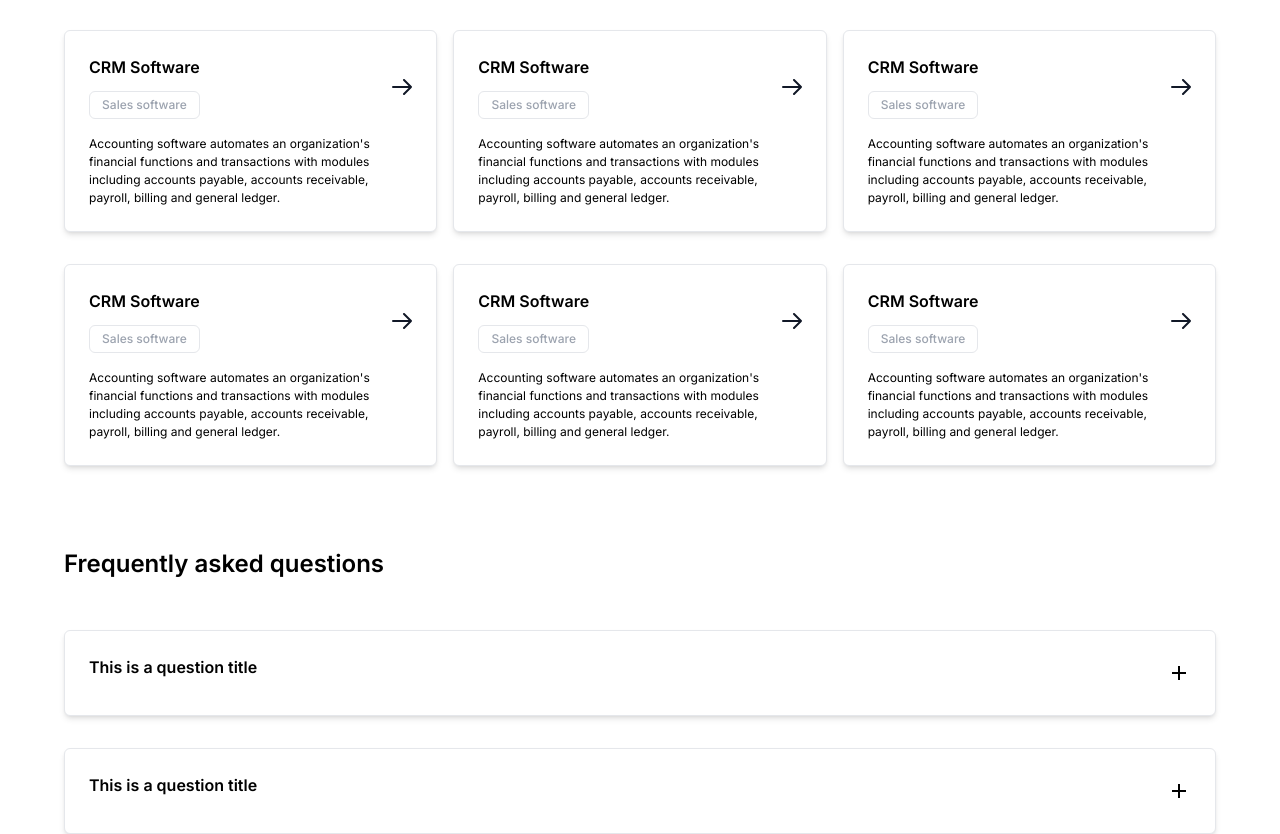
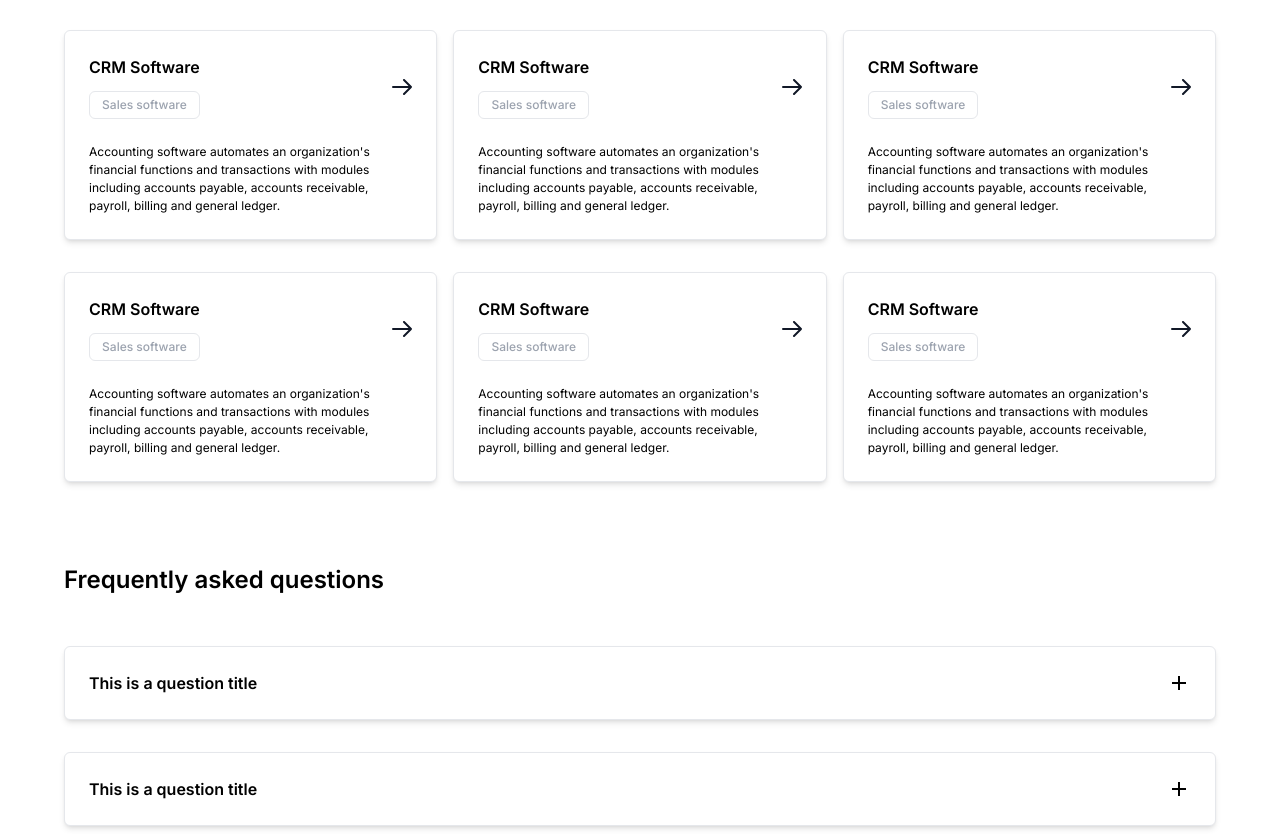
Before and after one commit to Lutfullo1/softlog, a React (Vite) app: page / in a window 1280 px wide. Shown: the part 2160-2994 px from the top of the page. Built offline with nearby package versions, Linux system fonts and the light colour scheme.

Commit message:
new changes

```diff
--- a/src/components/cards/category-card.jsx
+++ b/src/components/cards/category-card.jsx
@@ -12,17 +12,15 @@ export const CategoryCard = ({ title, subtitle, icon, content }) => {
     >
       {({ open }) => (
         <div
-          className={`border rounded-md p-6 shadow-md transition-colors duration-300 ease-in-out ${
+          className={`border rounded-md shadow-md transition-colors duration-300 ease-in-out ${
             open ? "sm:bg-[#fbf9f9] 2sm:bg-white" : "bg-white"
           }`}
         >
-          <DisclosureButton className="w-full flex items-center justify-between">
+          <DisclosureButton className="w-full flex items-center justify-between p-6">
             <div>
-              <p className="font-inter font-semibold text-[16px] mb-3">
-                {title}
-              </p>
+              <p className="font-inter font-semibold text-[16px]">{title}</p>
               {subtitle && (
-                <p className="text-gray-400 font-inter font-medium text-[12px] border p-1 rounded-md">
+                <p className="text-gray-400 font-inter font-medium text-[12px] border p-1 rounded-md mt-3">
                   {subtitle}
                 </p>
               )}
@@ -35,11 +33,11 @@ export const CategoryCard = ({ title, subtitle, icon, content }) => {
             }`}
             static
           >
-            <div className="mt-4 text-[12px] font-inter font-normal">
+            <div className="text-[12px] font-inter font-normal m-6 mt-0">
               {content}
             </div>
           </DisclosurePanel>
-          <div className="hidden 2sm:block mt-4 text-[12px] font-inter font-normal">
+          <div className="hidden 2sm:block text-[12px] font-inter font-normal m-6 mt-0">
             {content}
           </div>
         </div>
--- a/src/components/cards/question-card.jsx
+++ b/src/components/cards/question-card.jsx
@@ -12,17 +12,15 @@ export const QuestionCard = ({ title, subtitle, icon, content }) => {
     >
       {({ open }) => (
         <div
-          className={`border rounded-md p-6 shadow-md transition-colors duration-300 ease-in-out ${
+          className={`border rounded-md  shadow-md transition-colors duration-300 ease-in-out ${
             open ? "bg-[#fbf9f9]" : "bg-white"
           }`}
         >
-          <DisclosureButton className="w-full flex items-center justify-between">
+          <DisclosureButton className="w-full flex items-center justify-between p-6">
             <div>
-              <p className="font-inter font-semibold text-[16px] mb-3">
-                {title}
-              </p>
+              <p className="font-inter font-semibold text-[16px]">{title}</p>
               {subtitle && (
-                <p className="text-gray-400 font-inter font-medium text-[12px] border p-1 rounded-md">
+                <p className="text-gray-400 font-inter font-medium text-[12px] border p-1 rounded-md mt-3">
                   {subtitle}
                 </p>
               )}
@@ -35,7 +33,7 @@ export const QuestionCard = ({ title, subtitle, icon, content }) => {
             }`}
             static
           >
-            <div className="mt-4 text-[12px] font-inter font-normal">
+            <div className="text-[12px] font-inter font-normal m-6 mt-0">
               {content}
             </div>
           </DisclosurePanel>
```
